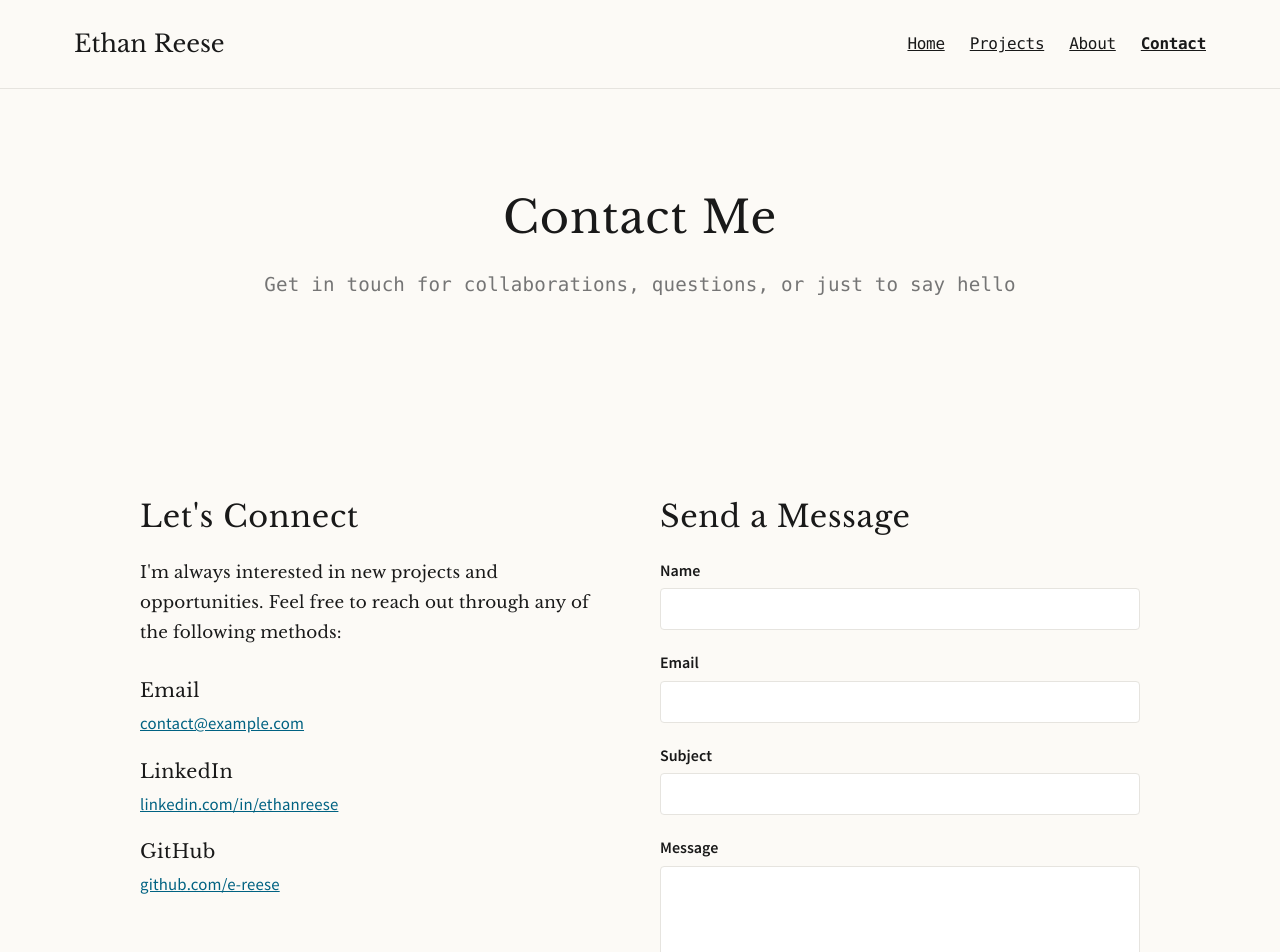
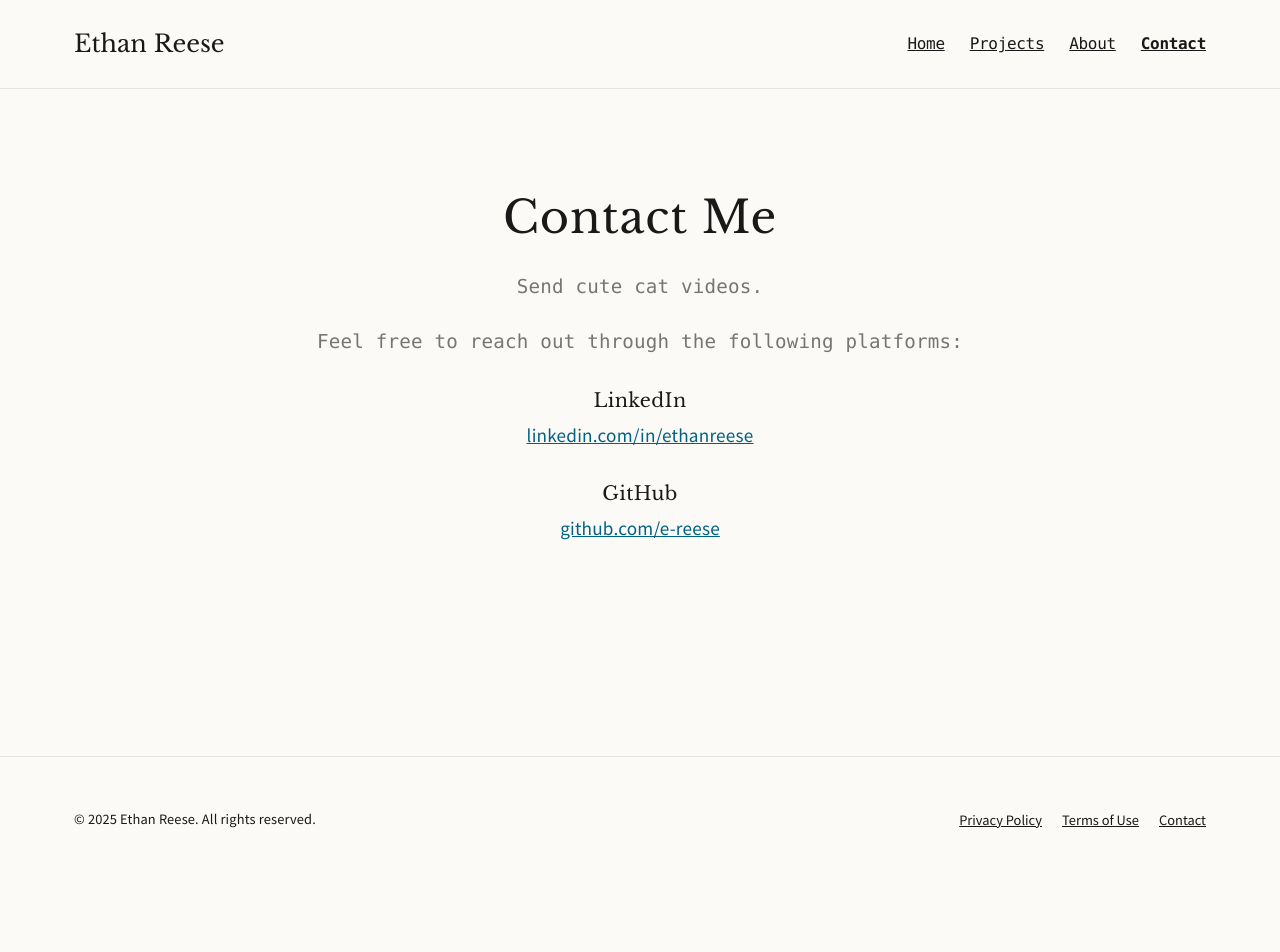
Before and after one commit to e-Reese/e-Reese.github.io, a React (Create React App) app: page /contact in a window 1280 px wide. Shown: the top 952 px of the page. After the commit the page ends 883 px from the top, so only its background shows below. Built offline with nearby package versions, Linux system fonts and the light colour scheme; a web font is replaced by a local one.

Commit message:
updating contact page. removing fitness tracker.

```diff
--- a/src/components/pages/ContactPage.tsx
+++ b/src/components/pages/ContactPage.tsx
@@ -1,56 +1,15 @@
-import React, { useState } from 'react';
+import React from 'react';
 import Layout from '../layout/Layout';
 import '../../styles/Contact.css';
 
 const ContactPage: React.FC = () => {
-  const [formData, setFormData] = useState({
-    name: '',
-    email: '',
-    subject: '',
-    message: ''
-  });
-
-  const handleChange = (e: React.ChangeEvent<HTMLInputElement | HTMLTextAreaElement>) => {
-    const { name, value } = e.target;
-    setFormData(prevState => ({
-      ...prevState,
-      [name]: value
-    }));
-  };
-
-  const handleSubmit = (e: React.FormEvent<HTMLFormElement>) => {
-    e.preventDefault();
-    // In a real app, you would handle form submission here
-    console.log('Form submitted:', formData);
-    alert('Message sent! (This is a demo - no actual message was sent)');
-    // Reset form
-    setFormData({
-      name: '',
-      email: '',
-      subject: '',
-      message: ''
-    });
-  };
-
   return (
     <Layout>
       <section className="page-header">
         <h1>Contact Me</h1>
-        <p className="lead">Get in touch for collaborations, questions, or just to say hello</p>
-      </section>
-
-      <section className="contact-content">
-        <div className="contact-info">
-          <h2>Let's Connect</h2>
-          <p>I'm always interested in new projects and opportunities. Feel free to reach out through any of the following methods:</p>
-
-          <div className="contact-methods">
-            <div className="contact-method">
-              <h3>Email</h3>
-              <p><a href="mailto:contact@example.com">contact@example.com</a></p>
-            </div>
-
-            <div className="contact-method">
+        <p className="lead">Send cute cat videos.</p>
+        <p className="lead">Feel free to reach out through the following platforms:</p>
+        <div className="contact-method">
               <h3>LinkedIn</h3>
               <p><a href="#" target="_blank" rel="noopener noreferrer">linkedin.com/in/ethanreese</a></p>
             </div>
@@ -58,64 +17,7 @@ const ContactPage: React.FC = () => {
             <div className="contact-method">
               <h3>GitHub</h3>
               <p><a href="https://github.com/e-reese" target="_blank" rel="noopener noreferrer">github.com/e-reese</a></p>
-            </div>
           </div>
-        </div>
-
-        <div className="contact-form">
-          <h2>Send a Message</h2>
-          <form onSubmit={handleSubmit}>
-            <div className="form-group">
-              <label htmlFor="name">Name</label>
-              <input
-                type="text"
-                id="name"
-                name="name"
-                value={formData.name}
-                onChange={handleChange}
-                required
-              />
-            </div>
-
-            <div className="form-group">
-              <label htmlFor="email">Email</label>
-              <input
-                type="email"
-                id="email"
-                name="email"
-                value={formData.email}
-                onChange={handleChange}
-                required
-              />
-            </div>
-
-            <div className="form-group">
-              <label htmlFor="subject">Subject</label>
-              <input
-                type="text"
-                id="subject"
-                name="subject"
-                value={formData.subject}
-                onChange={handleChange}
-                required
-              />
-            </div>
-
-            <div className="form-group">
-              <label htmlFor="message">Message</label>
-              <textarea
-                id="message"
-                name="message"
-                rows={5}
-                value={formData.message}
-                onChange={handleChange}
-                required
-              ></textarea>
-            </div>
-
-            <button type="submit" className="btn btn-primary">Send Message</button>
-          </form>
-        </div>
       </section>
     </Layout>
   );
--- a/src/components/pages/ProjectsPage.tsx
+++ b/src/components/pages/ProjectsPage.tsx
@@ -62,12 +62,6 @@ const ProjectsPage: React.FC = () => {
       description: 'An endless flying mobile game where players pursue the stolen fire crystal with dynamic audio.',
       imageUrl: saveTheFlameImage,
       link: '/projects/save-the-flame'
-    },
-    {
-      title: 'Fitness Tracker App',
-      description: 'A mobile application for tracking workouts and fitness progress.',
-      imagePlaceholder: 'Fitness Tracker App',
-      link: '/projects/coming-soon'
     }
   ];
 
--- a/src/styles/App.css
+++ b/src/styles/App.css
@@ -154,7 +154,7 @@ main.article-page {
 
 .page-header h1 {
   font-size: 2.8rem;
-  margin-bottom: 20px;
+  /* margin-bottom: 20px; */
 }
 
 .page-header p {
--- a/src/styles/Contact.css
+++ b/src/styles/Contact.css
@@ -1,22 +1,26 @@
 /* Contact Page */
 .contact-content {
-  display: grid;
-  grid-template-columns: 1fr 1fr;
-  gap: 40px;
+  display: flex;
+  justify-content: center;
   max-width: 1000px;
   margin: 0 auto;
+  text-align: center;
 }
 
 .contact-methods {
   margin-top: 30px;
+  display: flex;
+  flex-direction: column;
+  align-items: center;
 }
 
 .contact-method {
   margin-bottom: 20px;
+  text-align: center;
 }
 
 .contact-method h3 {
-  margin-top: 0;
+  margin-top: 30;
   margin-bottom: 5px;
   font-size: 1.2rem;
 }
@@ -26,35 +30,9 @@
   font-family: var(--font-sans);
 }
 
-.form-group {
-  margin-bottom: 20px;
-}
-
-.form-group label {
-  display: block;
-  margin-bottom: 5px;
-  font-family: var(--font-sans);
-  font-weight: 600;
-}
-
-.form-group input,
-.form-group textarea {
-  width: 100%;
-  padding: 10px;
-  border: 1px solid var(--color-medium-gray);
-  border-radius: 4px;
-  font-family: var(--font-sans);
-  font-size: 1rem;
-}
-
-.form-group textarea {
-  resize: vertical;
-}
-
 /* Responsive design */
 @media (max-width: 992px) {
   .contact-content {
-    grid-template-columns: 1fr;
-    gap: 60px;
+    padding: 0 20px;
   }
 }
```
